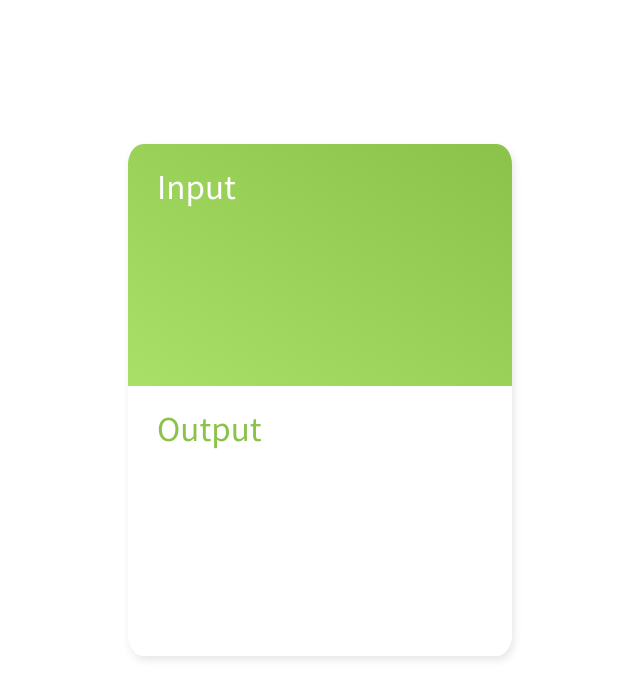
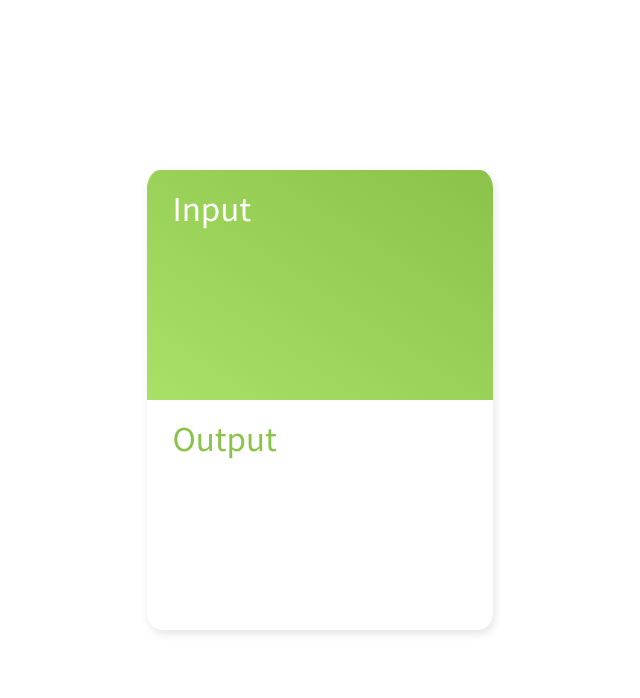
Before and after one commit to CityOfZion/neo-toolbox, a Vue app: page / in a window 1280 px wide. Shown: the top 698 px of the page, without its empty margins (320-960 px from the left). Built offline with nearby package versions, Linux system fonts and the light colour scheme.

Commit message:
fix(ui): enforce aspect ratio

```diff
--- a/src/App.vue
+++ b/src/App.vue
@@ -18,6 +18,10 @@ body {
   margin: 0;
 }
 
+div {
+  box-sizing: border-box;
+}
+
 #app {
   font-family: "Source Sans Pro", Helvetica, Arial, sans-serif;
   -webkit-font-smoothing: antialiased;
--- a/src/components/Container.vue
+++ b/src/components/Container.vue
@@ -12,26 +12,30 @@ export default {
 </script>
 
 <style lang="scss">
+.containerOut {
+  height: 36vw;
+  max-height: 933px;
+  max-width: 700px;
+  min-height: 386px;
+  min-width: 290px;
+  width: 27vw;
+
   .container {
     animation: right-pull 0.75s ease forwards;
     background-color: #ffffff;
     border: none;
     border-radius: 4%;
     box-shadow: 2px 4px 8px 0 rgba(0, 0, 0, 0.1);
-  min-height: 386px;
-  height: 40vw;
-  max-height: 933px;
-  min-width: 290px;
-  width: 30vw;
-  max-width: 700px;
+    height: 100%;
+    width: 100%;
     opacity: 0;
     overflow: hidden;
 
     .containerTop,
     .containerBot {
-    height: 39%;
-    width: 89%;
-    padding: 5.5%;
+      height: 50%;
+      padding: 5%;
+      width: 100%;
 
       h2 {
         display: inline;
@@ -77,22 +81,25 @@ export default {
       }
     }
   }
+}
 
 @keyframes right-pull {
   0% {
     opacity: 0;
-    margin-right: -3em;
+    transform: translateX(6em);
   }
   100% {
     opacity: 1;
-    margin-right: 0;
+    transform: translateX(0);
   }
 }
 </style>
 
 <template>
+  <div class="containerOut">
     <div class="container">
       <Input />
       <Output />
     </div>
+  </div>
 </template>
```
Lines whose indentation alone changed are shown as unchanged.
